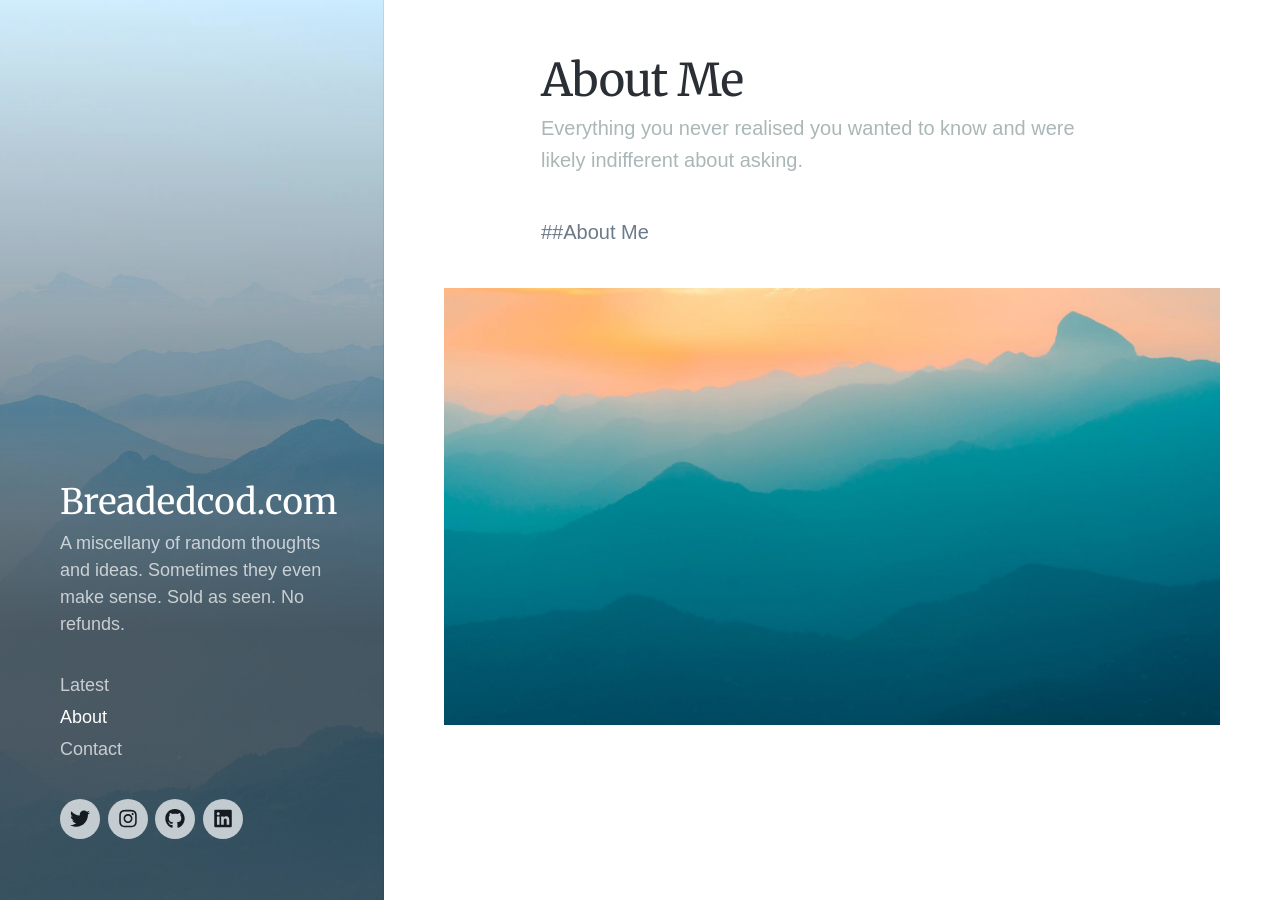
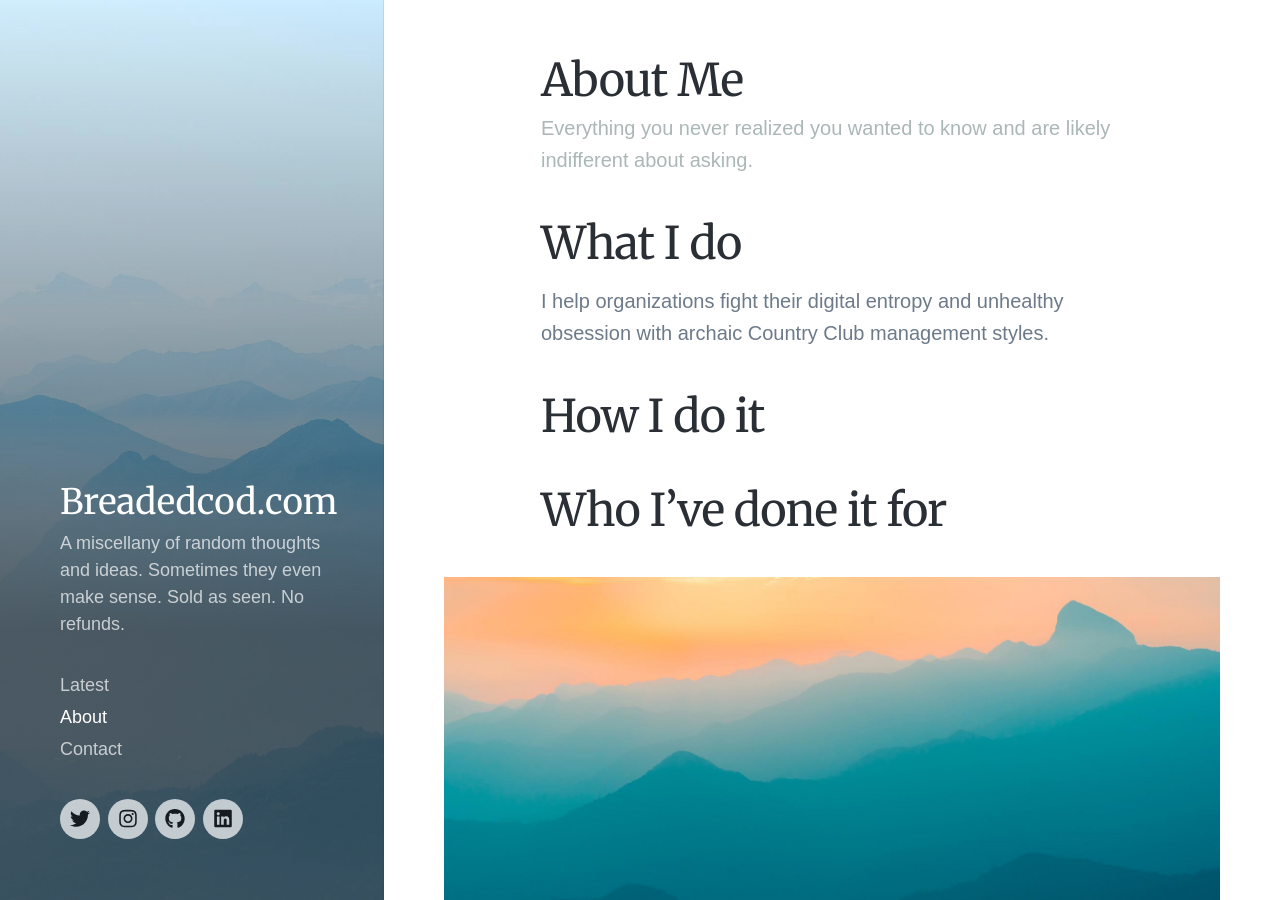
Before and after one commit to breadedcod/breadedcod.github.io, a Jekyll site: the page built from _pages/about.md, in a window 1280 px wide and 900 px high. Built offline with Jekyll 4.4.1, drawn with Linux system fonts in a browser that asks for light colours; nearby versions of some CDN libraries; some web fonts are replaced.

Commit message:
update contact and about

```diff
--- a/_pages/about.md
+++ b/_pages/about.md
@@ -1,11 +1,16 @@
 ---
 title: About Me
-subtitle: Everything you never realised you wanted to know and were likely indifferent about asking.
+subtitle: Everything you never realized you wanted to know and are likely indifferent about asking.
 description:
 featured_image: /images/demo/demo-portrait.jpg
 ---
+## What I do
 
-##About Me
+I help organizations fight their digital entropy and unhealthy obsession with archaic Country Club management styles.
+
+## How I do it
+
+## Who I've done it for
 
 
 ![](/images/demo/demo-landscape.jpg)
```
Also changed, not shown: _pages/contact.md (+1 -4 lines).
